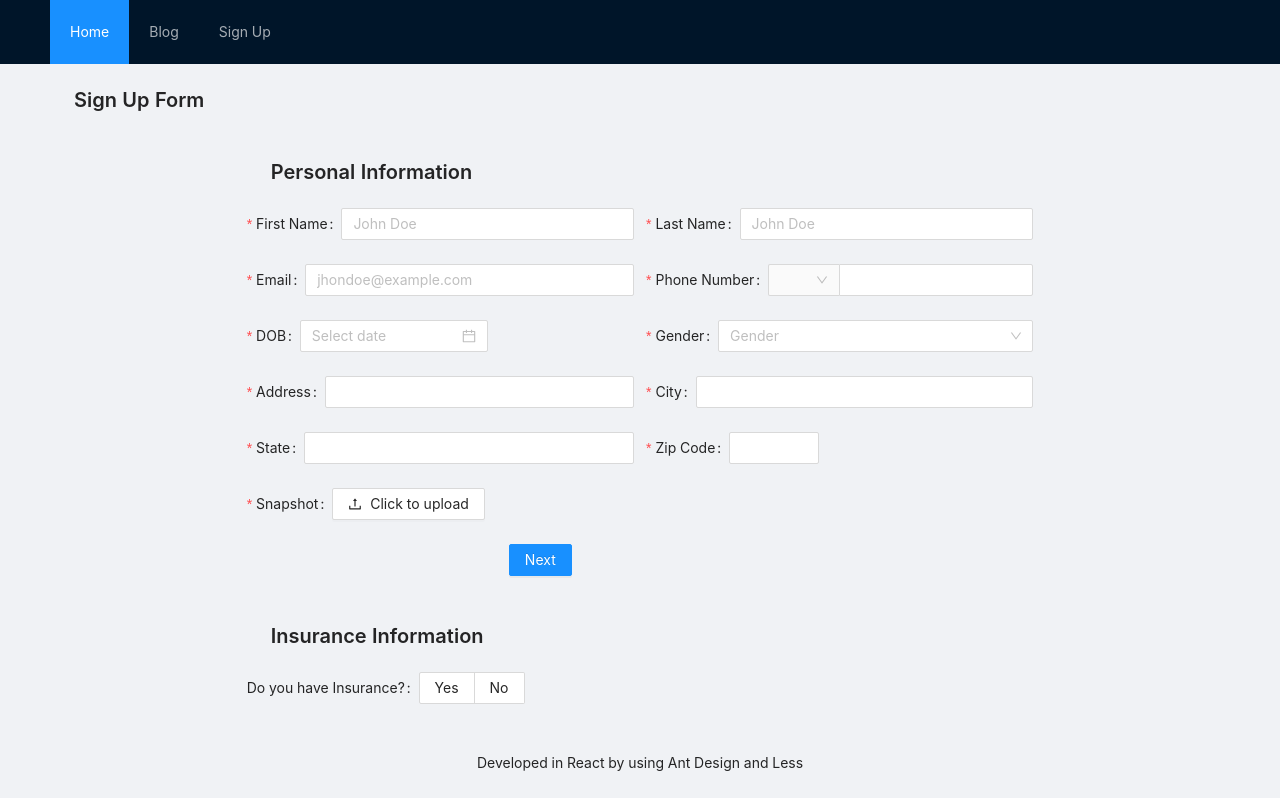
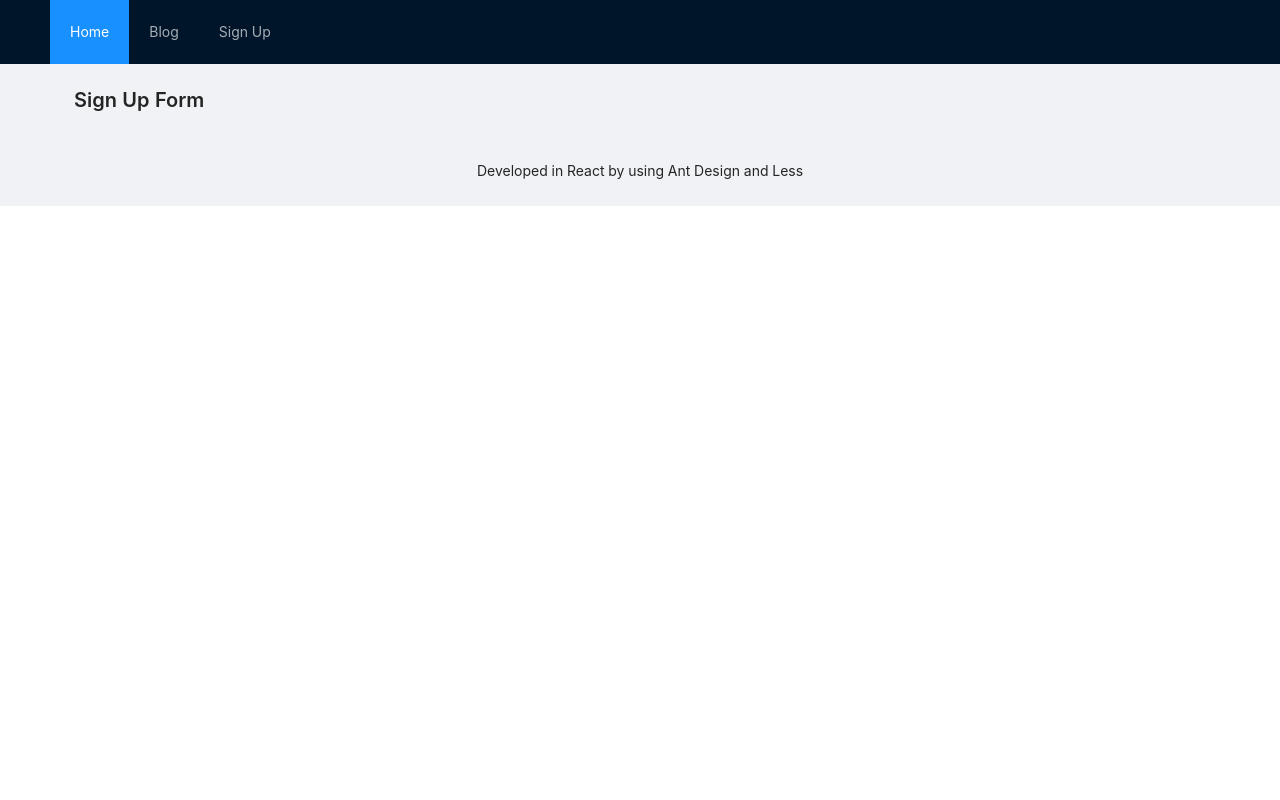
Before and after one commit to Bukhari47/Covid-Sign-Up-Form, a React app: page /Signup in a window 1280 px wide. Built offline with nearby package versions, Linux system fonts and the light colour scheme.

Commit message:
Form Coneversion to Multi step form

```diff
--- a/src/containers/SignUpForm.js
+++ b/src/containers/SignUpForm.js
@@ -1,10 +1,12 @@
 import { Col, Row } from "antd";
 import React from "react";
 import PageTitle from "../components/comon/PageTitle";
+import FamilyForm from "../components/signupform/FamilyForm";
 import HaveInsurance from "../components/signupform/HaveInsurance";
+import MultiStepForm from "../components/signupform/MultiStepForm";
 import PersonalInfo from "../components/signupform/PersonalInfo";
 function Form() {
-  const uploadImage = (e) => {
+  const snapshotUpload = (e) => {
     if (Array.isArray(e)) {
       return e;
     }
@@ -24,12 +26,16 @@ function Form() {
   const insuranceDetails = (values) => {
     console.log("Insurance Details", values);
   };
-
+  const familyDetails = (values) => {
+    console.log("Family Form", values);
+  };
   return (
     <Row>
       <Col span={24}>
         <PageTitle title={"Sign Up Form"} />
-        <PersonalInfo
+        {/* <MultiStepForm snapshotUpload={snapshotUpload} /> */}
+
+        {/* <PersonalInfo
           personalDetails={personalDetails}
           validateMessages={validateMessages}
           snapshotUpload={uploadImage}
@@ -39,6 +45,10 @@ function Form() {
           validateMessages={validateMessages}
           uploadCardImage={uploadImage}
         />
+        <FamilyForm
+          familyDetails={familyDetails}
+          validateMessages={validateMessages}
+        /> */}
       </Col>
     </Row>
   );
```
